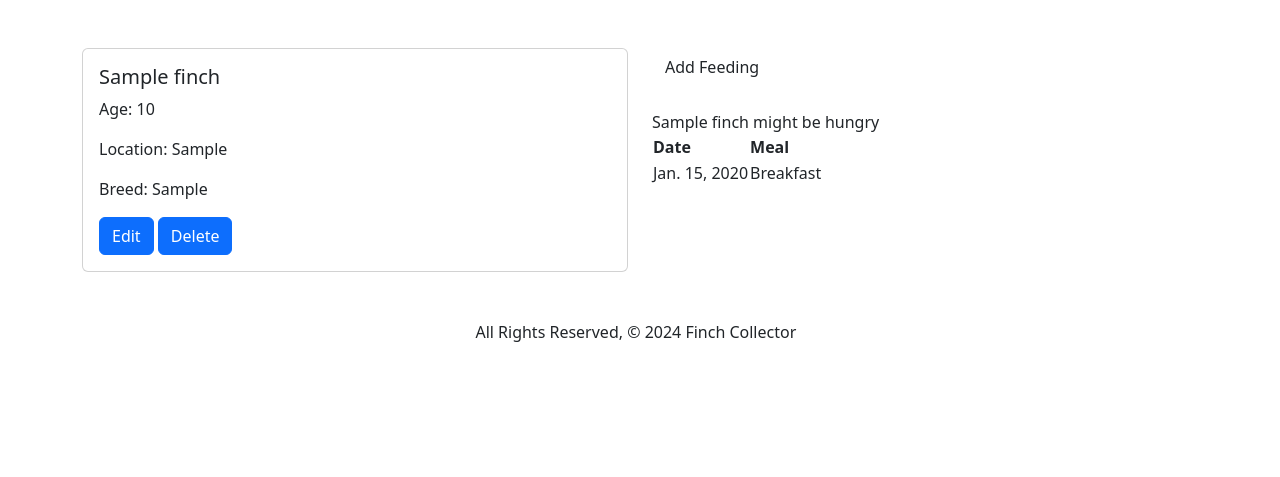
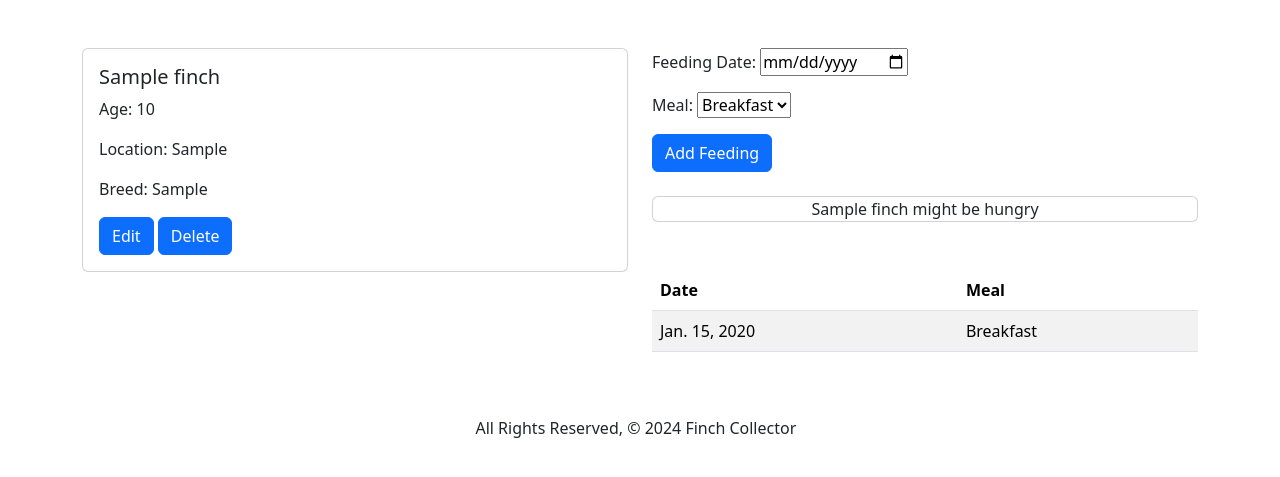
Before and after one commit to TBertazoli/finchCollector, a Django app: page /finches/1/ in a window 1280 px wide. Shown: the part 56-533 px from the top of the page. Run offline with Django 5.2, Linux system fonts and the light colour scheme; tables that the repository leaves empty hold one stand-in row (values such as "Sample post").

Commit message:
added datepicker on django template

```diff
--- /dev/null
+++ b/main_app/forms.py
@@ -0,0 +1,16 @@
+from django import forms
+from django.forms import ModelForm
+from .models import Feeding
+
+
+class DateInput(forms.DateInput):
+    input_type = 'date'
+
+
+class FeedingForm(ModelForm):
+    class Meta:
+        model = Feeding
+        fields = ('date', 'meal')
+        widgets = {
+            "date": DateInput()
+        }
--- /dev/null
+++ b/main_app/static/js/script.js
@@ -0,0 +1,2 @@
+// const dateEl = document.getElementById("id_date");
+// dateEl.datepicker();
--- a/main_app/templates/base.html
+++ b/main_app/templates/base.html
@@ -7,15 +7,15 @@
     <meta name="viewport" content="width=device-width, initial-scale=1.0" />
     <meta http-equiv="X-UA-Compatible" content="ie=edge" />
     <title>Finch Collector</title>
+    <link rel="stylesheet" href="{% static 'css/style.css' %}" />
     <link
       rel="stylesheet"
       href="https://cdn.jsdelivr.net/npm/bootstrap@5.3.3/dist/css/bootstrap.min.css"
     />
-    <link rel="stylesheet" href="{% static 'css/style.css' %}" />
+    <link rel=”stylesheet”
+    href=”https://cdnjs.cloudflare.com/ajax/libs/bootstrap-datepicker/1.9.0/css/bootstrap-datepicker.min.css”>
+    <script defer src="{% static 'js/script.js' %}"></script>
     <script src="https://cdn.jsdelivr.net/npm/bootstrap@5.3.3/dist/js/bootstrap.bundle.min.js"></script>
-    {% comment %}
-    <script defer src="{% static 'js/script.js' %}"></script>
-    {% endcomment %}
   </head>
   <body>
     <header>
--- a/main_app/templates/finches/detail.html
+++ b/main_app/templates/finches/detail.html
@@ -24,10 +24,8 @@
 
   <div class="col">
     <form action="{% url 'add_feeding' finch.id %}" method="POST">
-      {% csrf_token %}
-      <!-- Render the inputs -->
-      {{ feeding_form.as_p }}
-      <input type="submit" class="btn" value="Add Feeding" />
+      {% csrf_token %} {{ feeding_form.as_p }}
+      <input type="submit" class="btn btn-primary" value="Add Feeding" />
     </form>
     <br />
     {% if finch.fed_for_today %}
@@ -35,11 +33,9 @@
       {{finch.name}} has been fed all meals for today
     </div>
     {% else %}
-    <div class="card-panel red-text center-align">
-      {{finch.name}} might be hungry
-    </div>
+    <div class="card text-center">{{finch.name}} might be hungry</div>
     {% endif %}
-    <table class="striped">
+    <table class="table table-striped mt-5">
       <thead>
         <tr>
           <th>Date</th>
--- a/main_app/urls.py
+++ b/main_app/urls.py
@@ -11,4 +11,6 @@ urlpatterns = [
          views.FinchUpdate.as_view(), name='finch_update'),
     path('finches/<int:pk>/delete/',
          views.FinchDelete.as_view(), name='finch_delete'),
+    path('finches/<int:finch_id>/add_feeding/',
+         views.add_feeding, name='add_feeding'),
 ]
--- a/main_app/views.py
+++ b/main_app/views.py
@@ -1,6 +1,7 @@
-from django.shortcuts import render
+from django.shortcuts import render, redirect
 from django.views.generic.edit import CreateView, UpdateView, DeleteView
 from .models import Finch
+from .forms import FeedingForm
 
 # Create your views here.
 
@@ -33,8 +34,10 @@ def finch_index(request):
 
 def finch_detail(request, finch_id):
     finch = Finch.objects.get(id=finch_id)
+    feeding_form = FeedingForm()
     return render(request, "finches/detail.html", {
-        'finch': finch
+        'finch': finch,
+        'feeding_form': feeding_form
     })
 
 
@@ -51,3 +54,12 @@ class FinchUpdate(UpdateView):
 class FinchDelete(DeleteView):
     model = Finch
     success_url = '/finches/'
+
+
+def add_feeding(request, finch_id):
+    form = FeedingForm(request.POST)
+    if form.is_valid():
+        new_feeding = form.save(commit=False)
+        new_feeding.finch_id = finch_id
+        new_feeding.save()
+    return redirect('detail', finch_id=finch_id)
```
Also changed, not shown: main_app/static/css/style.css (renamed from main_app/static/style.css).
